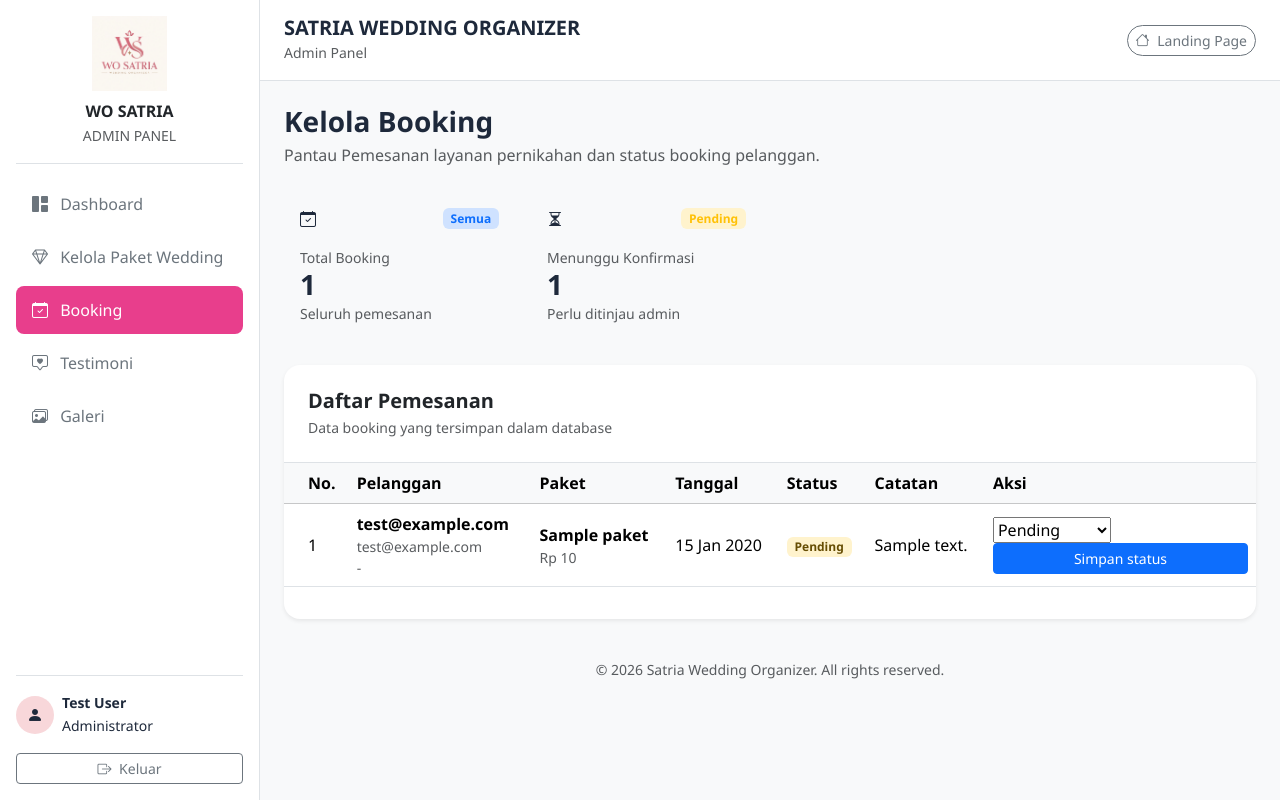
After one commit to MungkinKevin/wedding-organizer, a Laravel app: page /admin/booking in a window 1280 px wide. The commit adds this page. Run offline with Laravel 12, Linux system fonts and the light colour scheme; a user stored in the database is signed in; data comes from the database, SQL or seed files in the repository; tables that the repository leaves empty hold one stand-in row (values such as "Sample post").

Commit message:
Commit Fitur acc booking CRUD testimoni

```diff
--- /dev/null
+++ b/app/Http/Controllers/AdminBookingController.php
@@ -0,0 +1,51 @@
+<?php
+
+namespace App\Http\Controllers;
+
+use Illuminate\Http\Request;
+use App\Models\Booking;
+use Illuminate\Validation\Rule;
+
+class AdminBookingController extends Controller
+{
+    public function index() {
+        $bookings = Booking::with(['user', 'paket'])
+            ->latest()
+            ->paginate(10);
+
+        $totalBooking = Booking::count();
+
+        $bookingPending = Booking::where('status', 'pending')
+            ->count();
+
+        return view('admin.booking.index', compact(
+            'bookings',
+            'totalBooking',
+            'bookingPending'
+        ));
+    }
+
+    public function updateStatus(Request $request, Booking $booking)
+{
+    $validated = $request->validate([
+        'status' => [
+            'required',
+            Rule::in([
+                'pending',
+                'diproses',
+                'dikonfirmasi',
+                'selesai',
+                'dibatalkan',
+            ]),
+        ],
+    ]);
+
+    $booking->update([
+        'status' => $validated['status'],
+    ]);
+
+    return redirect()
+        ->route('admin.booking.index')
+        ->with('success', 'Status booking berhasil diperbarui.');
+    }
+}
--- a/app/Models/Booking.php
+++ b/app/Models/Booking.php
@@ -8,6 +8,8 @@ use Illuminate\Database\Eloquent\Attributes\Fillable;
 #[Fillable(['user_id', 'paket_id', 'event_date', 'notes', 'status'])]
 class Booking extends Model
 {
+    protected $table = 'booking';
+
     public function user() {
         return $this->belongsTo(User::class);
     }
--- a/app/Models/Testimoni.php
+++ b/app/Models/Testimoni.php
@@ -9,4 +9,10 @@ use Illuminate\Database\Eloquent\Attributes\Fillable;
 class Testimoni extends Model
 {
     protected $table = 'testimoni';
+
+    protected $fillable = [
+        'client_name',
+        'content',
+        'rating',
+    ];
 }
--- /dev/null
+++ b/resources/views/admin/booking/index.blade.php
@@ -0,0 +1,180 @@
+@extends('layouts.app-admin')
+
+@section('title', 'Kelola Booking')
+
+@section('content')
+<div class="container-fluid px-0">
+
+    <div class="mb-4">
+        <h3 class="fw-bold mb-1">Kelola Booking</h3>
+        <p class="text-muted mb-0">
+            Pantau Pemesanan layanan pernikahan dan status booking pelanggan.
+        </p>
+    </div>
+
+    @if (session('success'))
+        <div class="alert alert-success alert-dismissible fade show">
+            {{ session('success') }}
+            <button type="button" class="btn-close" data-bs-dismiss="alert" aria-label="Tutup"></button>
+        </div>
+    @endif
+
+    <div class="row g-3 mb-4">
+        <div class="col-12 col-sm-6 col-xl-3">
+            <div class="stat-card p-3 h-100">
+                <div class="d-flex justify-content-between align-items-center mb-3">
+                    <div class="stat-icon">
+                        <i class="bi bi-calendar-check"></i>
+                    </div>
+                    <span class="badge bg-primary-subtle text-primary">
+                        Semua
+                    </span>
+                </div>
+                <div class="text-muted small">Total Booking</div>
+                <h3 class="fw-bold mb-0">{{ $totalBooking }}</h3>
+                <small class="text-muted">Seluruh pemesanan</small>
+            </div>
+        </div>
+
+        <div class="col-12 col-sm-6 col-xl-3">
+            <div class="stat-card p-3 h-100">
+                <div class="d-flex justify-content-between align-items-center mb-3">
+                    <div class="stat-icon">
+                        <i class="bi bi-hourglass-split"></i>
+                    </div>
+                    <span class="badge bg-warning-subtle text-warning">
+                        Pending
+                    </span>
+                </div>
+                <div class="text-muted small">Menunggu Konfirmasi</div>
+                <h3 class="fw-bold mb-0">{{ $bookingPending }}</h3>
+                <small class="text-muted">Perlu ditinjau admin</small>
+            </div>
+        </div>
+    </div>
+
+    <div class="card border-0 shadow-sm rounded-4">
+        <div class="card-body p-0">
+
+            <div class="p-3 p-md-4 border-bottom">
+                <h5 class="fw-bold mb-1">Daftar Pemesanan</h5>
+                <p class="text-muted small mb-0">
+                    Data booking yang tersimpan dalam database
+                </p>
+            </div>
+
+            @if ($bookings->isEmpty())
+                <div class="text-center py-5 px-3">
+                    <i class="bi bi-calendar-x display-4 text-muted"></i>
+                    <h5 class="fw-bold mt-3">Belum ada booking</h5>
+                    <p class="text-muted-0 mb-0">
+                        Data pemesanan akan muncul disini setelah tersedia.
+                    </p>
+                </div>
+            @else
+                <div class="table-responsive">
+                    <table class="table table-hover align-middle mb-0">
+                        <thead class="table-light">
+                            <tr>
+                                <th class="ps-4">No.</th>
+                                <th>Pelanggan</th>
+                                <th>Paket</th>
+                                <th>Tanggal</th>
+                                <th>Status</th>
+                                <th>Catatan</th>
+                                <th>Aksi</th>
+                            </tr>
+                        </thead>
+
+                        <tbody>
+                            @foreach ($bookings as $booking)
+                                <tr>
+                                    <td class="ps-4">
+                                        {{ $bookings->firstItem() + $loop->index }}
+                                    </td>
+                                    <td>
+                                        <div class="fw-semibold">
+                                            {{ $booking ->user?->email ?? 'Pengguna tidak terdaftar' }}
+                                        </div>
+                                        <div class="text-muted small">
+                                            {{ $booking->user?->email ?? '-'}}
+                                        </div>
+                                        <div class="text-muted small">
+                                            {{ $booking->user?->phone ?? '-'}}
+                                        </div>
+                                    </td>
+
+                                    <td>
+                                        <div class="fw-semibold">
+                                            {{ $booking->paket?->name ?? 'paket tidak ada'}}
+                                        </div>
+                                        @if ($booking->paket)
+                                            <div class="text-muted small">
+                                                Rp {{ number_format($booking->paket->price, 0, ',', '.') }}
+                                            </div>
+                                        @endif
+                                    </td>
+
+                                    <td class="text-nowrap">
+                                        {{ \Carbon\carbon::parse($booking->event_date)->translatedFormat('d M Y') }}
+                                    </td>
+
+                                    <td>
+                                        @php
+                                            $statusClass = [
+                                                'pending' => 'bg-warning-subtle text-warning-emphasis',
+                                                'diproses' => 'bg-info-subtle text-info-emphasis',
+                                                'dikonfirmasi' => 'bg-success-subtle text-success-emphasis',
+                                                'selesai' => 'bg-primary-subtle text-primary-emphasis',
+                                                'dibatalkan' => 'bg-secondary-subtle text-secondary-emphasis',
+                                            ] [$booking->status] ?? 'bg-secondary-subtle text-secondary-emphasis';
+                                        @endphp
+
+                                        <span class="badge {{ $statusClass}}">
+                                            {{ ucFirst($booking->status) }}
+                                        </span>
+                                    </td>
+
+                                    <td class="min-width: 180px;">
+                                        {{ $booking->notes ?? '-' }}
+                                    </td>
+
+                                    <td style="min-width: 220px">
+                                        <form action=" {{ route('admin.booking.updateStatus', $booking->id )}}" method="POST">
+                                            @csrf
+                                            @method('PATCH')
+
+                                            <select name="status" id="form-select form-select-sm mb-2" required>
+                                                @foreach ([
+                                                    'pending' => 'Pending',
+                                                    'diproses' => 'Diproses',
+                                                    'dikonfirmasi' => 'Dikonfirmasi',
+                                                    'selesai' => 'Selesai',
+                                                    'dibatalkan' => 'Dibatalkan',
+                                                ] as $value => $label)
+                                                    <option value="{{ $value }}" @selected($booking->status === $value)>
+                                                        {{ $label }}
+                                                    </option>
+                                                @endforeach
+                                            </select>
+
+                                            <button type="submit" class="btn btn-sm btn-primary w-100">
+                                                <i class="bi bi-save-me-1"></i>
+                                                Simpan status
+                                            </button>
+                                        </form>
+                                    </td>
+                                </tr>
+                            @endforeach
+                        </tbody>
+                    </table>
+                </div>
+
+                <div class="p-3">
+                    {{ $bookings->links() }}
+                </div>
+            @endif
+        </div>
+    </div>
+</div>
+@endsection
--- a/resources/views/admin/dashboard.blade.php
+++ b/resources/views/admin/dashboard.blade.php
@@ -69,7 +69,7 @@
                     </div>
 
                     <div class="text-muted small">Total Booking</div>
-                    <h3 class="fw-bold mb-0">--</h3>
+                    <h3 class="fw-bold mb-0">{{ $totalBooking }}</h3>
                     <small class="text-muted">Seluruh pemesanan</small>
                 </div>
             </div>
@@ -86,7 +86,7 @@
                     </div>
 
                     <div class="text-muted small">Booking Menunggu</div>
-                    <h3 class="fw-bold mb-0">--</h3>
+                    <h3 class="fw-bold mb-0">{{ $totalPendingBooking }}</h3>
                     <small class="text-muted">Menunggu konfirmasi</small>
                 </div>
             </div>
--- a/resources/views/layouts/app-admin.blade.php
+++ b/resources/views/layouts/app-admin.blade.php
@@ -160,12 +160,12 @@
                         <i class="bi bi-gem me-2"></i>
                         <span class="nav-label">Kelola Paket Wedding</span>
                     </a>
-                    <a href="#" class="nav-link">
+                    <a href="{{ route('admin.booking.index') }}" class="nav-link {{ request()->routeIs('admin.booking.*') ? 'active' : '' }}">
                         <i class="bi bi-calendar-check me-2"></i>
                         <span class="nav-label">Booking</span>
                     </a>
 
-                    <a href="#" class="nav-link">
+                    <a href="{{ route('admin.testimoni.index')}}" class="nav-link {{ request()->routeIs('admin.testimoni.*') ? 'active' : '' }}">
                         <i class="bi bi-chat-square-heart me-2"></i>
                         <span class="nav-label">Testimoni</span>
                     </a>
--- a/routes/web.php
+++ b/routes/web.php
@@ -5,7 +5,8 @@ use Illuminate\Support\Facades\Route;
 use App\Http\Controllers\UserDashboardController;
 use App\Http\Controllers\AdminController;
 use App\Http\Controllers\PaketController;
-
+use App\Http\Controllers\AdminBookingController;
+use App\Http\Controllers\AdminTestimoniController;
 Auth::routes();
 
 // bisa diakses SEMUA user yang sudah login
@@ -20,6 +21,18 @@ Route::middleware(['auth', 'role:admin'])->group(function () {
     Route::resource('admin/paket', PaketController::class)
         ->except(['show'])
         ->names('admin.paket');
+
+    Route::get('/admin/booking', [AdminBookingController::class, 'index'])
+        ->name('admin.booking.index');
+
+    Route::patch('/admin/booking/{booking}/status', [
+        AdminBookingController::class,
+        'updateStatus'
+    ])->name('admin.booking.updateStatus');
+
+    Route::resource('admin/testimoni', AdminTestimoniController::class)
+        ->except(['show'])
+        ->names('admin.testimoni');
 });
 
 
```
Also changed, not shown: app/Http/Controllers/AdminController.php (+9 -1 lines), app/Http/Controllers/AdminTestimoniController.php (added, +63 -0 lines), resources/views/admin/testimoni/create.blade.php (added, +93 -0 lines), resources/views/admin/testimoni/edit.blade.php (added, +95 -0 lines), resources/views/admin/testimoni/index.blade.php (added, +141 -0 lines).
